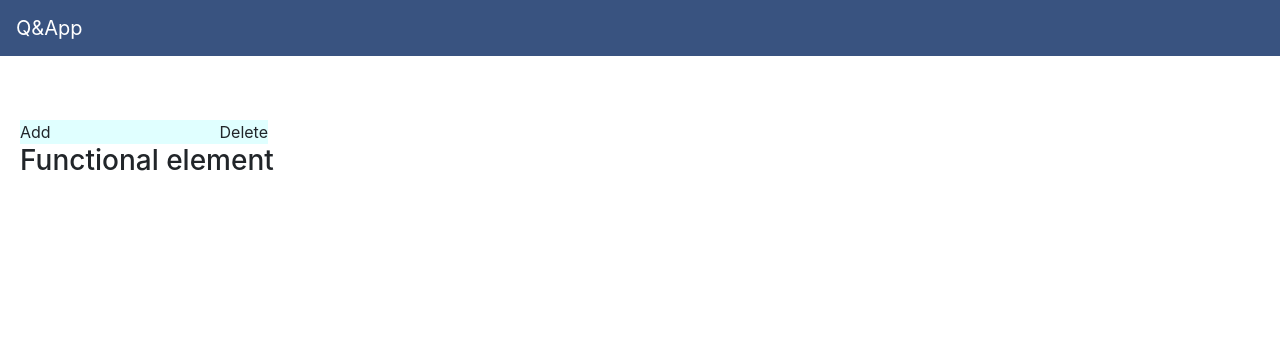
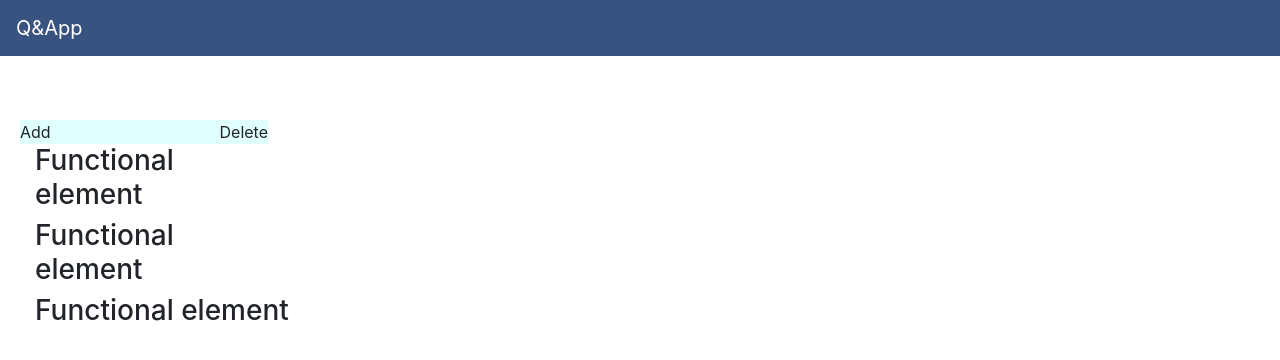
Before and after one commit to ArunRamachandran/trello_model, a React (Create React App) app: page / in a window 1280 px wide. Shown: the top 360 px of the page. Built offline with nearby package versions, Linux system fonts and the light colour scheme.

Commit message:
Modified rendering method

```diff
--- a/src/Components/Board.js
+++ b/src/Components/Board.js
@@ -1,6 +1,6 @@
 import React, { Component } from 'react';
 import Controller from './Controller';
-import Contents from './Contents';
+import Column from './Column';
 
 class Board extends Component {
 
@@ -22,22 +22,26 @@ class Board extends Component {
 	}
 
 	createDataFragment = (data) => {
-		let dataObj = {1: [], 2: [], 3: []}, content;
+		let dataObj = {1: [], 2: [], 3: []};
+		let tColMax = this.state.tColMax;
 
 		data.forEach((element, index) => {
-			dataObj[ Math.round(index/this.state.tColMax) ].push(element);
+			dataObj[ Math.round(index/tColMax) ].push(element);
 		});
 
-		Object.keys(dataObj).forEach((key, index) => {
-
-		})
+		return dataObj;
 	}
 
 	render() {
+		let columns = this.createDataFragment(this.state.data);
 		return (
 		  <div>
-		  	<Controller onClick={this.addNewCard}/>
-		  	<Contents/>
+		  	<Controller onClickHanlder={this.addNewCard}/>
+		  	<div className="data-col-container">
+		  		<Column data={columns[1]} index={1}/>
+		  		<Column data={columns[2]} index={2}/>
+		  		<Column data={columns[3]} index={3}/>
+		  	</div>
 		  </div>
 		);
 	}
--- a/src/Components/Contents.js
+++ b/src/Components/Column.js
@@ -1,6 +1,6 @@
 import React from 'react';
 
-const Contents = (props) => {
+const Column = (props) => {
 
 	function createDataFragement(data) {
 		return (
@@ -9,10 +9,10 @@ const Contents = (props) => {
 	}
 
 	return (
-		<div>
+		<div className={`col-${props.index}`}>
 			{createDataFragement(props.data)}
 		</div>
 	)
 };
 
-export default Contents;
+export default Column;
--- a/src/Components/Controller.js
+++ b/src/Components/Controller.js
@@ -4,7 +4,7 @@ import './controller.css'
 const Controller = (props) => {
 	return (
 		<div className="controller">
-			<div className="add-ele" onClick={props.addNewCard}>Add</div>
+			<div className="add-ele" onClick={props.onClickHanlder}>Add</div>
 			<div className="remove-ele">Delete</div>
 		</div>
 	)
```
